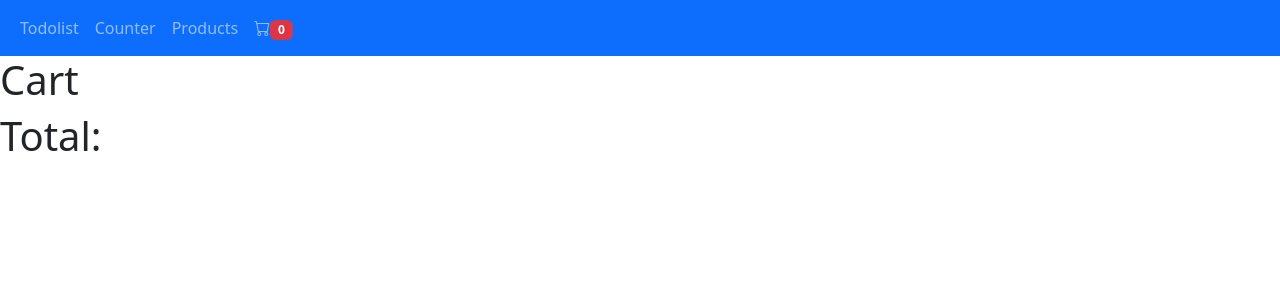
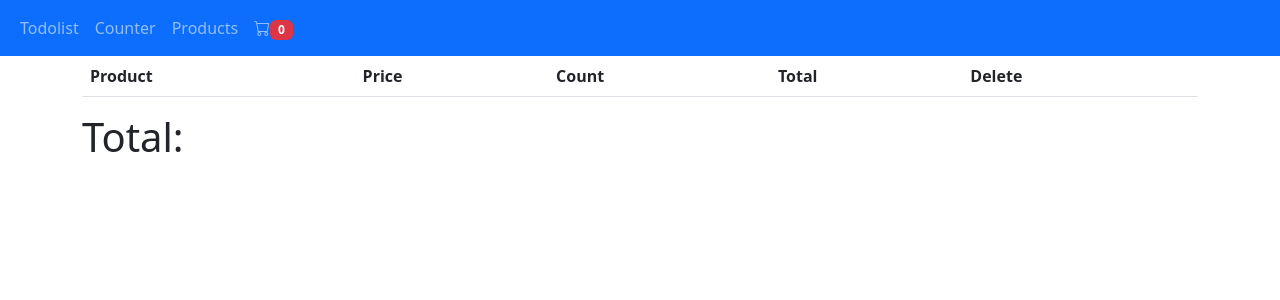
Before and after one commit to edupoly/kh2reactadvanced, a React (Create React App) app: page /cart in a window 1280 px wide. Shown: the top 300 px of the page. Built offline with nearby package versions, Linux system fonts and the light colour scheme.

Commit message:
cart table

```diff
--- a/src/components/Cart.jsx
+++ b/src/components/Cart.jsx
@@ -10,19 +10,39 @@ function Cart({products:{cart},dispatch}) {
         dispatch({type:'DEC-CART-PROD-COUNT',payload:cp})
     }
   return (
-    <div>
-        <h1>Cart</h1>
+    <div className='container'>
+        <table className="table table-striped">
+            <thead>
+            <tr>
+                <th>Product</th>
+                <th>Price</th>
+                <th>Count</th>
+                <th>Total</th>
+                <th>Delete</th>
+            </tr>
+            </thead>
+            <tbody>
             {
                 cart.map((cp,i)=>{
-                return(<li>
-                    {cp.title}---{cp.price}
-                    <button onClick={()=>{dispatch({type:'INC-CART-PROD-COUNT',payload:cp})}}>+</button>
+                    return(<tr>
+                        <td>
+                            {cp.title}</td>
+                        <td>{cp.price}</td>
+                        <td>
+                            <button className='btn btn-success' onClick={()=>{dispatch({type:'INC-CART-PROD-COUNT',payload:cp})}}>+</button>
                             <b>{cp.count}</b>
-                    <button onClick={()=>{dec(cp)}}>-</button>
+                            <button className='btn btn-danger' onClick={()=>{dec(cp)}}>-</button>
+                        </td>
+                        <td>{cp.price*cp.count}</td>
+                        <td>
                         <button onClick={()=>{dispatch({type:'DELETE-CART-PROD',payload:cp})}}>Delete</button>
-                </li>)
+                        </td>
+                    </tr>)
                 })
             }
+            </tbody>
+        </table>
+
         <h1>Total:</h1>
     </div>
   )
```
Lines whose indentation alone changed are shown as unchanged.
